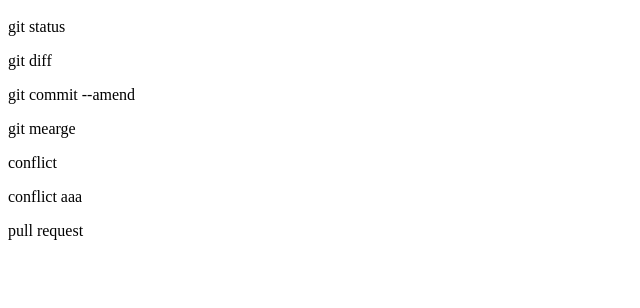
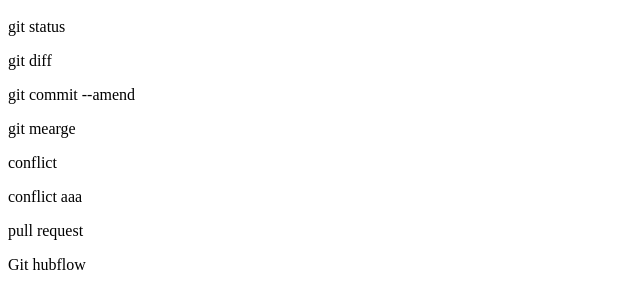
Before and after one commit to NOYK818/git_test, a plain HTML site: page index.html in a window 1280 px wide. Shown: the part 48-356 px from the top of the page, without its empty margins (0-640 px from the left). Drawn offline with Linux system fonts and the light colour scheme.

Commit message:
GitHub flowを追記

```diff
--- a/index.html
+++ b/index.html
@@ -6,3 +6,4 @@
 <p>conflict</p>
 <p>conflict aaa</p>
 <p>pull request</p>
+<p>Git hubflow</p>
```
